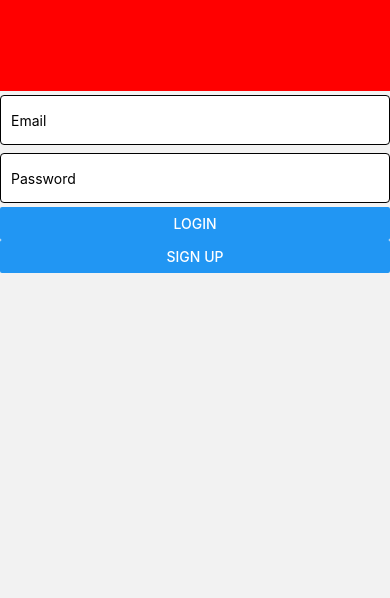
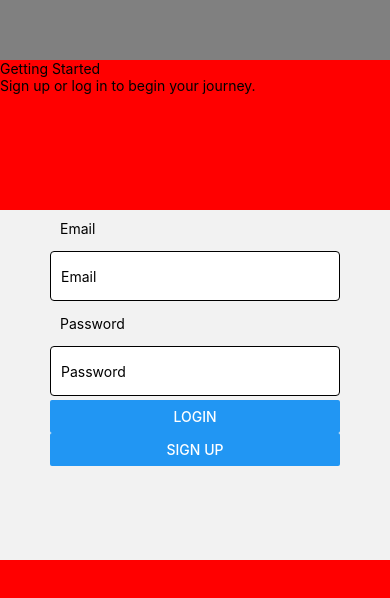
Before and after one commit to Luqman2003/Dubhacks-23, a React Native app in the folder BuildingBlocks/: screen /Login in a window 390 px wide. Shown: the part 190-788 px from the top of the page. Built offline with nearby package versions, Linux system fonts and the light colour scheme; no server answers.

Commit message:
Updated styling for login page.

```diff
--- a/BuildingBlocks/Components/Screens/Login.js
+++ b/BuildingBlocks/Components/Screens/Login.js
@@ -1,4 +1,4 @@
-import { View, Text, StyleSheet, TextInput, ActivityIndicator, Button, KeyboardAvoidingView } from 'react-native'
+import { View, Text, StyleSheet, TextInput, ActivityIndicator, Button, KeyboardAvoidingView, Keyboard } from 'react-native'
 import { useState } from 'react';
 import React from 'react'
 import { FIREBASE_AUTH } from '../../FirebaseConfig';
@@ -80,9 +80,20 @@ const Login = () => {
 
   return (
     <View style={[styles.container, {flexDirection: 'column'}]}>
-      <View style={{flex: 1, backgroundColor: 'red'}} />
-      <KeyboardAvoidingView style={{flex: 2}} behavior='padding'>
+      <View style={{flex: 8, backgroundColor: 'gray'}} />
+      <KeyboardAvoidingView behavior='padding'style={{flex: 16}}>
+        {/* Container for the bottom 2/3 */}
+        <View style={[styles.flexContainer, {flexDirection: 'column'}]}>
+            {/* Getting Started Container */}
+            <View style={{flex: 3, backgroundColor: 'red'}}>
+              {/* Top fifth: Getting Started piece */}
+              <Text>Getting Started</Text>
+              <Text>Sign up or log in to begin your journey.</Text>
+            </View>
+            <View style={[styles.inputForm, {flex: 7}]}>
+              <View style={[styles.flexContainer]}>
                 {/* Email input */}
+                <Text style={[styles.labels]}>Email</Text>
                 <TextInput
                   value={email}
                   style={styles.input}
@@ -91,6 +102,7 @@ const Login = () => {
                   onChangeText={(text) => setEmail(text)}>
                 </TextInput>
                 {/* Password input */}
+                <Text style={[styles.labels]}>Password</Text>
                 <TextInput
                   secureTextEntry={true}
                   value={password}
@@ -107,14 +119,19 @@ const Login = () => {
                     <Button title='Sign Up' onPress={() => signUp()}/>
                   </>
                 )}
+              </View>
+            </View>
+        </View>
       </KeyboardAvoidingView>
+      <View style={{flex: 3, backgroundColor: 'red'}}>
+        {/* Bottom Fifth: Forgot Password */}
+      </View>
     </View>
   );
 };
 
 const styles = StyleSheet.create({
   container: {
-    // padding: 20,
     flex: 1,
     justifyContent: 'center'
   },
@@ -125,6 +142,15 @@ const styles = StyleSheet.create({
     borderRadius: 4,
     padding: 10,
     backgroundColor: '#fff'
+  },
+  flexContainer: {
+    flex: 1
+  },
+  inputForm: {
+    paddingHorizontal: 50,
+  },
+  labels: {
+    margin: 10
   }
 });
 
```
Lines whose indentation alone changed are shown as unchanged.
